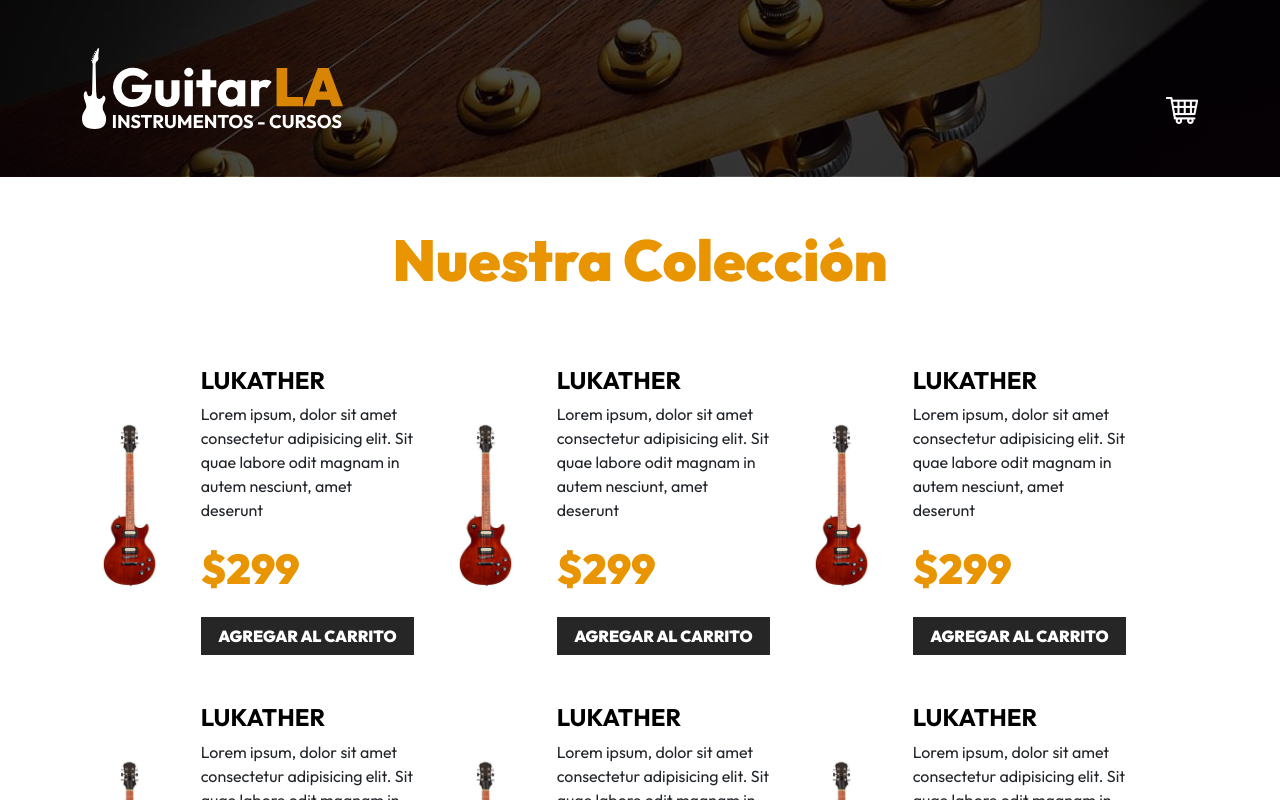
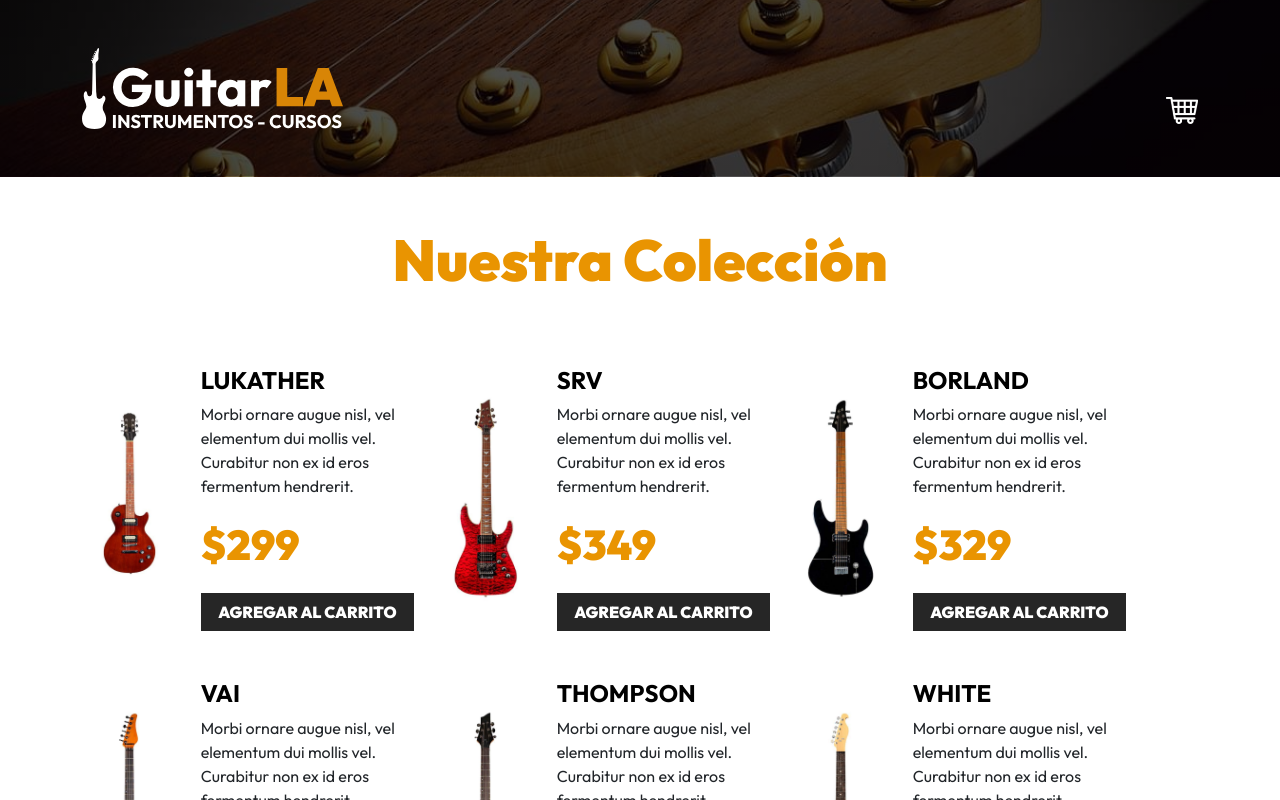
Before and after one commit to jespejo-run-dev/guitarla, a React (Vite) app: page / in a window 1280 px wide. Shown: the top 800 px of the page. Built offline with nearby package versions, Linux system fonts and the light colour scheme.

Commit message:
Mostrando la informacion de cada guitarra

```diff
--- a/src/App.jsx
+++ b/src/App.jsx
@@ -18,8 +18,11 @@ const App = () => {
           <div className="row mt-5">
 
               {
-                data.map(() => (
-                  <Guitar />
+                data.map((guitar) => (
+                  <Guitar
+                    key={guitar.id}
+                    guitar={guitar}
+                  />
                 ))
               }
 
--- a/src/components/Guitar.jsx
+++ b/src/components/Guitar.jsx
@@ -1,13 +1,16 @@
-const Guitar = () => {
+const Guitar = ({guitar}) => {
+
+  const {id, name, image, description, price} = guitar;
+
   return (
     <div className="col-md-6 col-lg-4 my-4 row align-items-center">
         <div className="col-4">
-            <img className="img-fluid" src="./public/img/guitarra_01.jpg" alt="imagen guitarra" />
+            <img className="img-fluid" src={`/img/${image}.jpg`} alt="imagen guitarra" />
         </div>
         <div className="col-8">
-            <h3 className="text-black fs-4 fw-bold text-uppercase">Lukather</h3>
-            <p>Lorem ipsum, dolor sit amet consectetur adipisicing elit. Sit quae labore odit magnam in autem nesciunt, amet deserunt</p>
-            <p className="fw-black text-primary fs-3">$299</p>
+            <h3 className="text-black fs-4 fw-bold text-uppercase">{name}</h3>
+            <p>{description}</p>
+            <p className="fw-black text-primary fs-3">${price}</p>
             <button
                 type="button"
                 className="btn btn-dark w-100"
```
